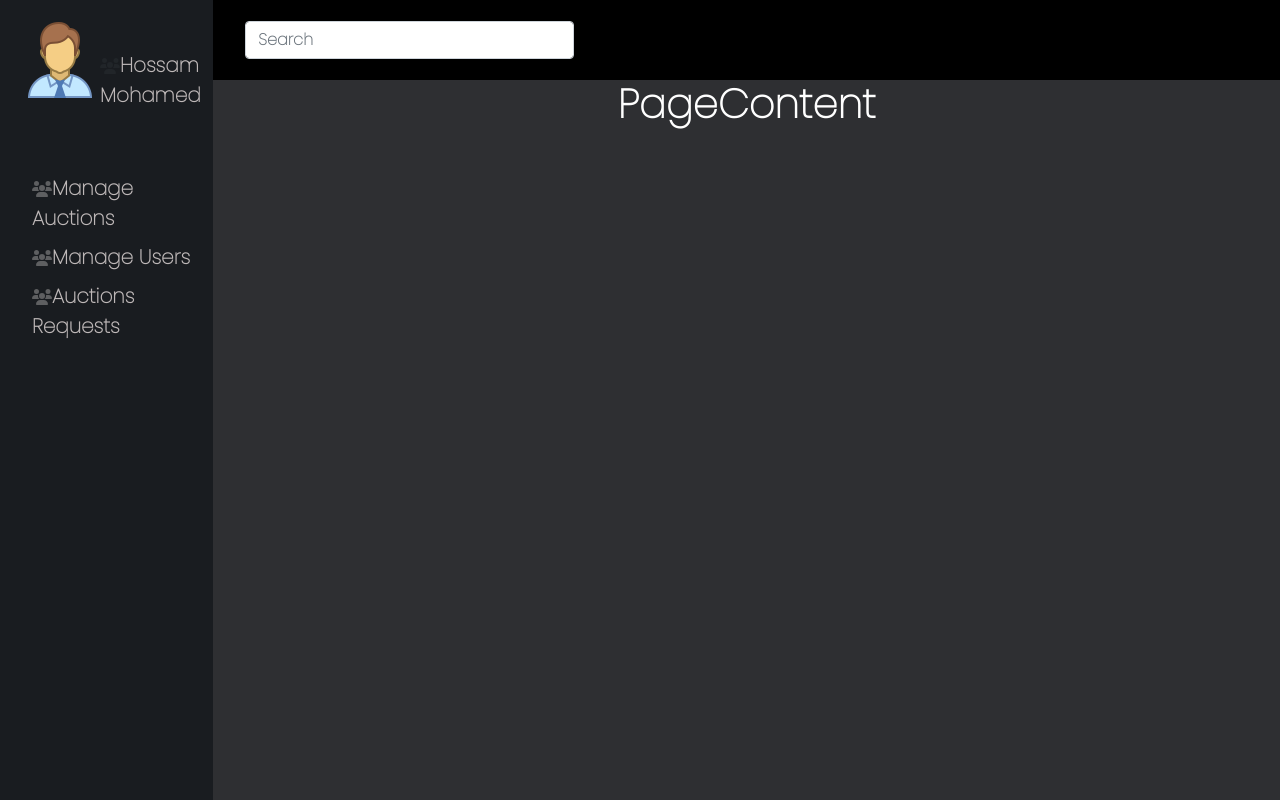
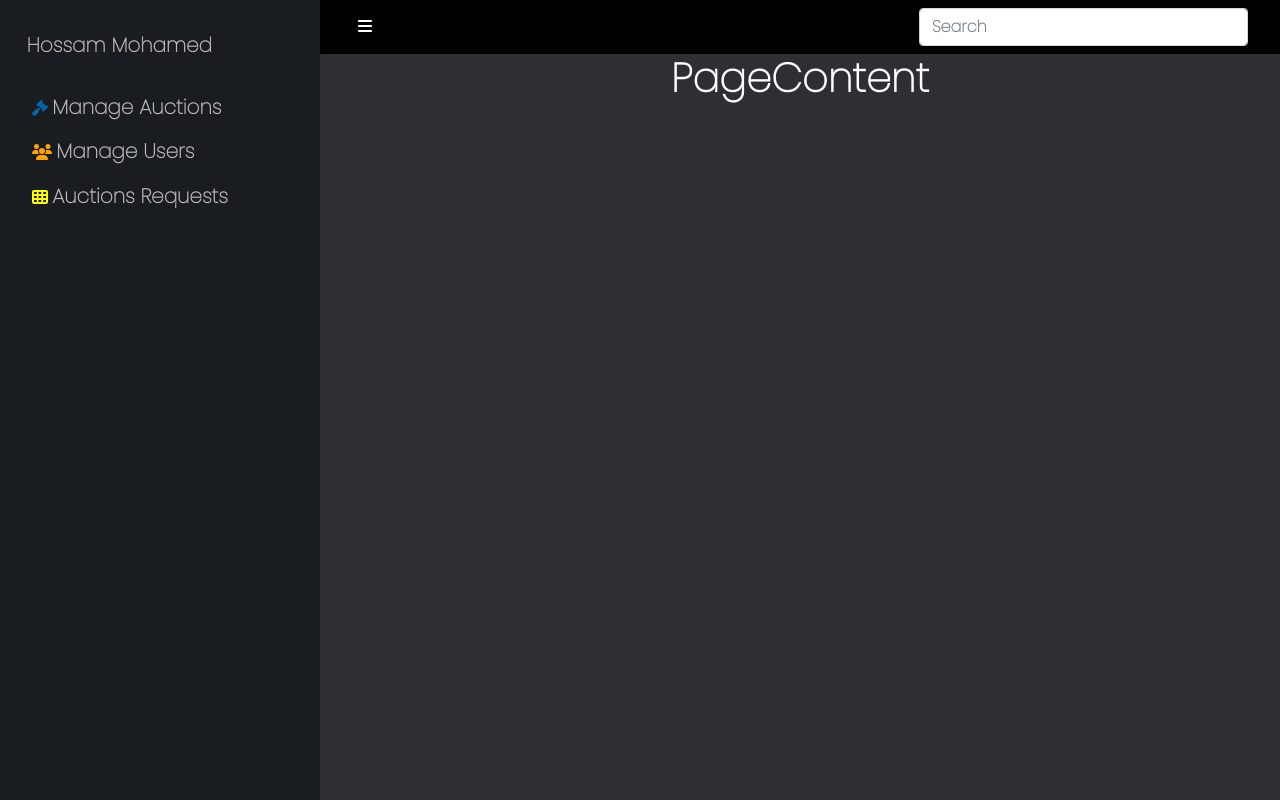
Before and after one commit to hossamMohamed00/online-auction-system, a React (Create React App) app in the folder client/: page / in a window 1280 px wide. Built offline with nearby package versions, Linux system fonts and the light colour scheme.

Commit message:
edit icons and add toogle button edit side bar

```diff
--- a/client/src/component/AdminModule/AdminDashboard/UI/Dropdown.js
+++ b/client/src/component/AdminModule/AdminDashboard/UI/Dropdown.js
@@ -1,14 +1,19 @@
 import React from 'react';
 import classes from './dropdown.module.css';
 import { FontAwesomeIcon } from '@fortawesome/react-fontawesome';
-import { faUsers } from '@fortawesome/free-solid-svg-icons';
+// import { faUsers } from '@fortawesome/free-solid-svg-icons';
 
 const Dropdown = props => {
+
+	console.log(props.list)
 	return (
 		<div className={classes.dropdown}>
-			<FontAwesomeIcon icon={faUsers} />
+			<div className={`${classes.icon} ${classes[props.className]}`}>
+				<FontAwesomeIcon icon={props.icon} />
+			</div>
+
 			<a
-				className={` fw-bolder`}
+				className={` fw-bolder ${classes.username}`}
 				href={`#${props.id}`}
 				data-bs-toggle="collapse"
 			>
@@ -19,60 +24,19 @@ const Dropdown = props => {
 			{props.list.map(item => {
 				return (
 					<div class="collapse" id={props.id}>
-						<a class={`card card-body fw-bold ${classes.listLink}`}>{item}</a>
+						<div className={classes.linkIcon}>
+							<FontAwesomeIcon icon={item.icon} />
+						</div>
+
+						<a class={`card card-body fw-bold ${classes.listLink}`}>
+							{item.title}
+						</a>
 					</div>
 				);
 			})}
 		</div>
 
-		// <div className={classes.dropdown}>
-		// 	<a
-		// 		className={`btn btn-secondary ${classes.link} fw-bolder`}
-		// 		data-bs-toggle="collapse"
-		// 		href={`#${props.id}`}
-		// 		role="button"
-		// 		aria-expanded="false"
-		// 		aria-controls="collapseExample"
-		// 	>
-		// 		{props.username}
-		// 	</a>
-		// 	{props.list.map(item => {
-		// 		return (
-		// 			<a className="collapse" id={props.id}>
-		// 				<i className='fas fa-users'></i>
-		// 				<div className={`card card-body fw-bold ${classes.list}`}>{item}</div>
-		// 			</a>
-		// 		);
-		// 	})}
-		// </div>
 	);
 };
 
 export default Dropdown;
-
-// <div class={`dropdown ${classes.dropdown}`}>
-// 	<a
-// 		class={`btn btn-secondary dropdown-toggle fw-bolder ${classes.link}`}
-// 		href="#"
-// 		role="button"
-// 		id="dropdownMenuLink"
-// 		data-bs-toggle="dropdown"
-// 		aria-expanded="false"
-// 	>
-
-// 		{props.username}
-// 	</a>
-
-// 	<ul
-// 		class="dropdown-menu dropdown-menu-dark "
-// 		aria-labelledby="dropdownMenuLink"
-// 	>
-// 		{props.list.map(item => (
-// 			<li>
-// 				<a class="dropdown-item fs-4" href="#">
-// 					{item}
-// 				</a>
-// 			</li>
-// 		))}
-// 	</ul>
-// </div>
--- a/client/src/component/AdminModule/AdminDashboard/UI/dropdown.module.css
+++ b/client/src/component/AdminModule/AdminDashboard/UI/dropdown.module.css
@@ -13,6 +13,26 @@
 	color: White;
 }
 
+.username{
+
+	margin-left: 1.5%;
+}
+
+.icon{
+	display: inline-block;
+}
+.auction{
+	color: #0763A7;
+}
+.users{
+	color: orange;
+}
+
+.requests{
+
+	color: yellow;
+}
+
 .listLink {
 	width: 200px;
 	padding: 7px;
@@ -20,4 +40,13 @@
 	color: white;
 	border: none;
 	margin-top: 0 !important;
+	margin-left: 6%;
+	/* display: inline-block; */
 }
+
+.linkIcon{
+
+	margin-left: 5%;
+	color:aliceblue;
+	display: inline-block;
+}
--- a/client/src/component/AdminModule/AdminDashboard/Wrapper/PageContent/pageContent.js
+++ b/client/src/component/AdminModule/AdminDashboard/Wrapper/PageContent/pageContent.js
@@ -1,11 +1,12 @@
 import React from 'react';
 import Header from '../header/header';
 
-const PageContent =()=>{
+const PageContent =(props)=>{
 
 return (
 	<React.Fragment>
-			<Header />
+			<Header toggleSideBar={props.toggle}/>
+			<h1> PageContent</h1>
 
 		<div className='row'></div>
 	</React.Fragment>
--- a/client/src/component/AdminModule/AdminDashboard/Wrapper/Wrapper.js
+++ b/client/src/component/AdminModule/AdminDashboard/Wrapper/Wrapper.js
@@ -1,19 +1,29 @@
-import React from 'react';
+import React,{useState} from 'react';
 
 import classes from './wrapper.module.css';
 import Sidebar from './sideBar/sidebar';
 import PageContent from './PageContent/pageContent';
 
+
 const Wrapper = () => {
+
+	const [showSideBar , setShowSideBar]=useState(true);
+
+	const toggle =()=>{
+
+			setShowSideBar(!showSideBar);
+	}
 	return (
 		<div className={`container-fluid  ${classes.wrapper}`}>
 			<div className="row">
-				<div className="col-lg-2 col-md-3 p-0 m-0 ">
-					<Sidebar />
-				</div>
+				{showSideBar && (
+					<div className="col-lg-3 col-md-3 p-0 m-0 ">
+						<Sidebar />
+					</div>
+				)}
+
 				<div className="col-lg col-md-9 p-0 m-0">
-					<PageContent />
-					<h1>PageContent</h1>
+					<PageContent toggle={toggle} />
 				</div>
 			</div>
 		</div>
--- a/client/src/component/AdminModule/AdminDashboard/Wrapper/header/header.js
+++ b/client/src/component/AdminModule/AdminDashboard/Wrapper/header/header.js
@@ -1,19 +1,28 @@
 import React from 'react';
 import classes from './header.module.css'
+import { FontAwesomeIcon } from '@fortawesome/react-fontawesome';
+import{faBars} from '@fortawesome/free-solid-svg-icons'
 
-const Header = () => {
+const Header = (props) => {
 
-return(
+return (
 	<nav class={`navbar navbar-light bg-black  p-2 ${classes.headerNav} `}>
 		<div class="container-fluid">
+			<button onClick={props.toggleSideBar} className={classes.barBtn}>
+				<FontAwesomeIcon icon={faBars} />
+			</button>
 			<form class="d-flex">
-      <input class="form-control" type="search" placeholder="Search" aria-label="Search"/>
+				<input
+					class="form-control"
+					type="search"
+					placeholder="Search"
+					aria-label="Search"
+				/>
 				{/* <button class="btn btn-outline-success" type="submit">Search</button> */}
 			</form>
 		</div>
 	</nav>
-
-	)
+);
 
 
 }
--- a/client/src/component/AdminModule/AdminDashboard/Wrapper/header/header.module.css
+++ b/client/src/component/AdminModule/AdminDashboard/Wrapper/header/header.module.css
@@ -1,8 +1,14 @@
 .headerNav{
-height: 10% !important;
+height: fit-content;
 	padding-top: 10%;
 	padding-bottom: 10%;
 	/* margin-right:5% ; */
 	/* position: fixed; */
 	width:100%;
 }
+
+.barBtn{
+	color : white;
+	border:none;
+	background-color:black;
+}
--- a/client/src/component/AdminModule/AdminDashboard/Wrapper/sideBar/sidebar.js
+++ b/client/src/component/AdminModule/AdminDashboard/Wrapper/sideBar/sidebar.js
@@ -2,20 +2,41 @@ import React from 'react';
 
 import classes from './sidebar.module.css';
 import Dropdown from '../../UI/Dropdown';
-import adminImg from '../../../../../assets/icons8-administrator-male-80.png'
+import adminImg from '../../../../../assets/icons8-administrator-male-80.png';
+import { faUsers } from '@fortawesome/free-solid-svg-icons';
+import { faGavel } from '@fortawesome/free-solid-svg-icons';
+import { faTh } from '@fortawesome/free-solid-svg-icons';
+import { faUser } from '@fortawesome/free-solid-svg-icons';
+import { faGears } from '@fortawesome/free-solid-svg-icons';
+import { faMessage } from '@fortawesome/free-solid-svg-icons';
+import { faPowerOff } from '@fortawesome/free-solid-svg-icons';
 
 const Sidebar = () => {
-	const dropdownListForAdmin = ['profile', 'Settings','inbox', 'Logout'];
-	const dropdownListManageAuctions = ['Current Auctions', 'Ongoing Auctions'];
-	const dropdownListManageUsers = ['Sellers', 'buyers'];
-	const dropdownListAuctionsRequests = ['Show auctions requests'];
+	const dropdownListForAdmin = [
+		{ title: 'profile', icon:faUser  },
+		{ title: 'Settings', icon:faGears },
+		{ title: 'inbox', icon: faMessage},
+		{ title: 'Logout', icon: faPowerOff},
+	];
+	const dropdownListManageAuctions = [
+		{ title: 'Current Auctions', icon:  faGavel } ,
+		{ title: 'Ongoing Auctions', icon: faGavel  },
+	];
+
+	const dropdownListManageUsers = [
+		{ title: 'Sellers', icon:  faUser  },
+		{ title: 'Buyers', icon:  faUser },
+	];
+	const dropdownListAuctionsRequests = [
+		{ title: 'Show auctions requests', icon:  faTh  },
+	];
 	return (
 		<React.Fragment>
 			<div className={classes.sidebar}>
 				<div className={classes.adminName}>
-					<div className={classes.img}>
+					{/* <div className={classes.img}>
 						<img src={adminImg} alt="admin" />
-					</div>
+					</div> */}
 					<div className={classes.username}>
 						<Dropdown
 							username="Hossam Mohamed"
@@ -30,6 +51,8 @@ const Sidebar = () => {
 							username="Manage Auctions"
 							list={dropdownListManageAuctions}
 							id="auctions"
+							icon={faGavel}
+							className="auction"
 						/>
 					</li>
 					<li>
@@ -37,6 +60,8 @@ const Sidebar = () => {
 							username="Manage Users"
 							list={dropdownListManageUsers}
 							id="users"
+							icon={faUsers}
+							className="users"
 						/>
 					</li>
 					<li>
@@ -44,6 +69,8 @@ const Sidebar = () => {
 							username="Auctions Requests"
 							list={dropdownListAuctionsRequests}
 							id="auctionsRequests"
+							icon={faTh}
+							className="requests"
 						/>
 					</li>
 				</ul>
--- a/client/src/component/AdminModule/AdminDashboard/Wrapper/sideBar/sidebar.module.css
+++ b/client/src/component/AdminModule/AdminDashboard/Wrapper/sideBar/sidebar.module.css
@@ -8,6 +8,7 @@
 
 .adminName .username{
 	margin-top: 30px;
+	margin-left: 7%;
 }
 
 ul {
@@ -16,8 +17,7 @@ ul {
 	display: flex;
 	flex-direction: column;
 	justify-content: space-between;
-	margin-top: 20%;
-	/* margin-bottom: 5%; */
+	margin-top: 10%;
 }
 
 ul li{
@@ -36,24 +36,3 @@ ul li a:active ,ul li a:focus, ul li a:hover{
 
 	color:white;
 }
-.adminName{
-
-	display: flex;
-	justify-content: space-around;
-	padding: 20px;
-
-}
-
-
-/* .img{
-	width: 100px;
-	height: 100px;
-	border-radius:50% ;
-	-webkit-border-radius:50% ;
-	-moz-border-radius:50% ;
-	-ms-border-radius:50% ;
-	-o-border-radius:50% ;
-
-	border: 1px solid #191c20;
-	display: inline-block;
-} */
--- a/client/src/component/AdminModule/AdminDashboard/Wrapper/wrapper.module.css
+++ b/client/src/component/AdminModule/AdminDashboard/Wrapper/wrapper.module.css
@@ -1,5 +1,5 @@
 .wrapper{
 
 	background-color: #2E2F32;
-	/* overflow-y: hidden; */
+	height: 100vh;
 }
```
Also changed, not shown: client/src/assets/icons8-users-48.png (added). Lines whose indentation alone changed are shown as unchanged.
